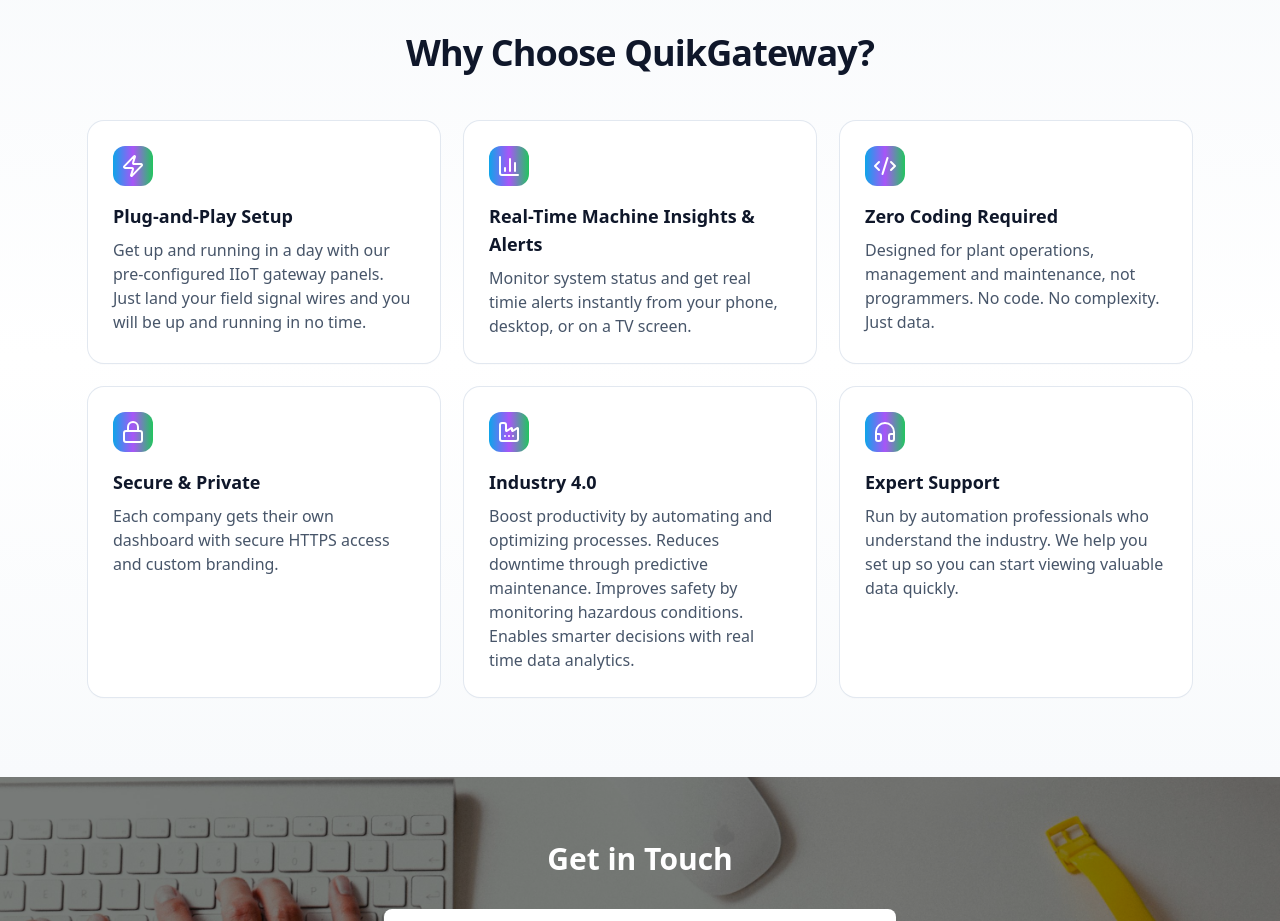
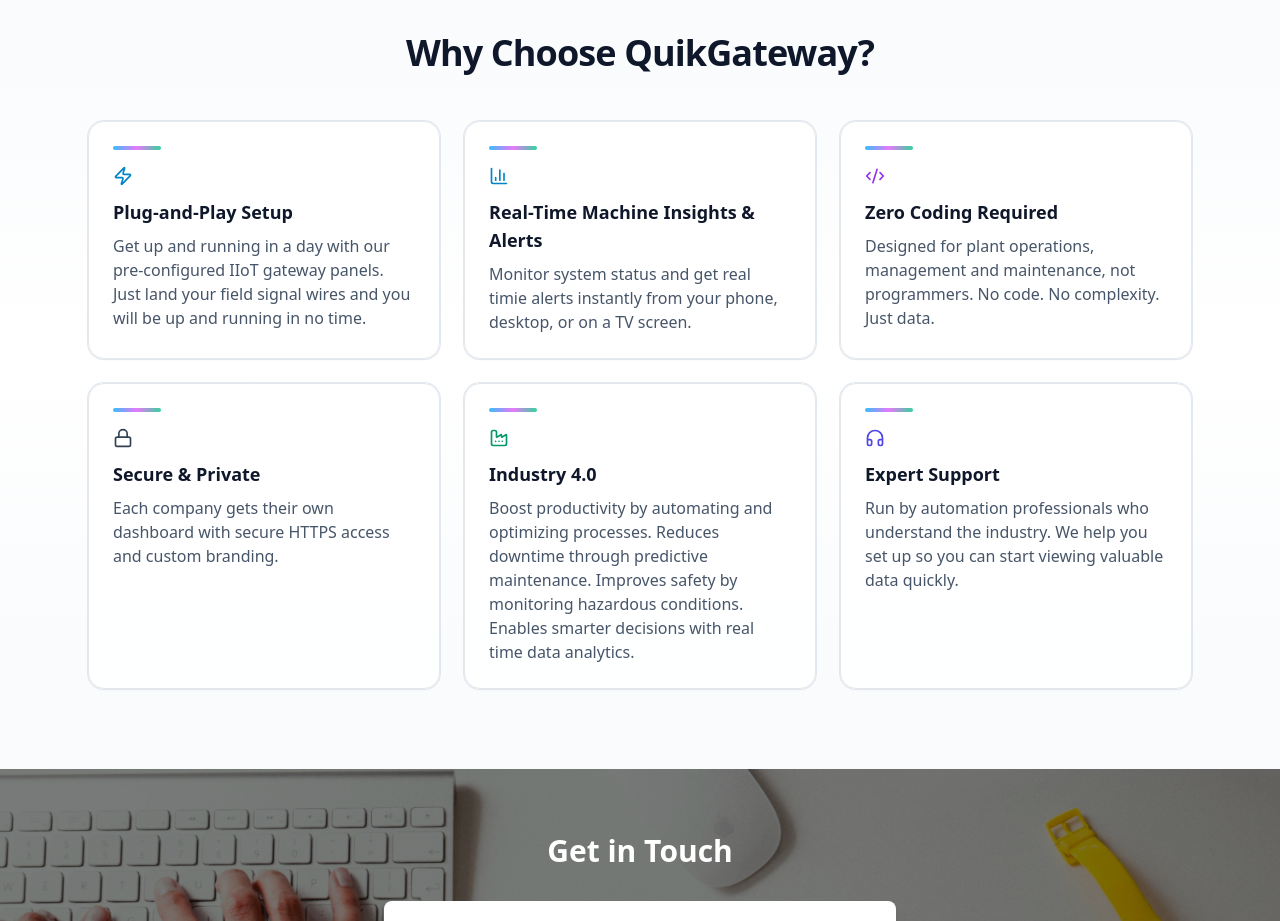
Before and after one commit to domcruz4/quikgateway-site, a Next.js app: page / in a window 1280 px wide. Shown: the part 1700-2621 px from the top of the page. Built offline with nearby package versions, Linux system fonts and the light colour scheme.

Commit message:
Update webpage content

```diff
--- a/src/app/page.tsx
+++ b/src/app/page.tsx
@@ -9,45 +9,52 @@
   Wind, Activity, Gauge, BarChart3, BellRing, TrendingUp, Wrench, Workflow, Briefcase
 } from "lucide-react";
 
-// Why Choose features (icons + text)
-type Feature = { icon: LucideIcon; title: string; text: string };
+// Why Choose features (match visuals from the earlier cards)
+type Feature = { icon: LucideIcon; title: string; text: string; color: string };
+
 const features: Feature[] = [
   {
     icon: Zap,
     title: "Plug-and-Play Setup",
     text:
-      "Get up and running in a day with our pre-configured IIoT gateway panels. Just land your field signal wires and you will be up and running in no time."
+      "Get up and running in a day with our pre-configured IIoT gateway panels. Just land your field signal wires and you will be up and running in no time.",
+    color: "text-sky-600",
   },
   {
     icon: BarChart3,
     title: "Real-Time Machine Insights & Alerts",
     text:
-      "Monitor system status and get real timie alerts instantly from your phone, desktop, or on a TV screen."
+      "Monitor system status and get real timie alerts instantly from your phone, desktop, or on a TV screen.",
+    color: "text-sky-600",
   },
   {
     icon: Code2,
     title: "Zero Coding Required",
     text:
-      "Designed for plant operations, management and maintenance, not programmers. No code. No complexity. Just data."
+      "Designed for plant operations, management and maintenance, not programmers. No code. No complexity. Just data.",
+    color: "text-purple-600",
   },
   {
     icon: Lock,
     title: "Secure & Private",
     text:
-      "Each company gets their own dashboard with secure HTTPS access and custom branding."
+      "Each company gets their own dashboard with secure HTTPS access and custom branding.",
+    color: "text-slate-700",
   },
   {
     icon: Factory,
     title: "Industry 4.0",
     text:
-      "Boost productivity by automating and optimizing processes. Reduces downtime through predictive maintenance. Improves safety by monitoring hazardous conditions. Enables smarter decisions with real time data analytics."
+      "Boost productivity by automating and optimizing processes. Reduces downtime through predictive maintenance. Improves safety by monitoring hazardous conditions. Enables smarter decisions with real time data analytics.",
+    color: "text-emerald-600",
   },
   {
     icon: Headphones,
     title: "Expert Support",
     text:
-      "Run by automation professionals who understand the industry. We help you set up so you can start viewing valuable data quickly."
-  }
+      "Run by automation professionals who understand the industry. We help you set up so you can start viewing valuable data quickly.",
+    color: "text-indigo-600",
+  },
 ];
 
 export default function Home() {
@@ -238,7 +245,7 @@
         </div>
       </section>
 
-      {/* Why Choose QuikGateway (modern gradient icon style) */}
+      {/* Why Choose QuikGateway — matched visuals */}
       <section className="relative py-20">
         <div className="pointer-events-none absolute inset-0 bg-gradient-to-b from-slate-50 via-white to-slate-50" />
         <div className="relative mx-auto max-w-6xl px-6">
@@ -252,17 +259,26 @@
             {features.map((item, i) => (
               <div
                 key={i}
-                className="group relative rounded-2xl border border-transparent bg-white p-6 shadow-sm ring-1 ring-slate-200
-                transition-all duration-300 ease-out hover:-translate-y-1 hover:shadow-lg
-                hover:shadow-[0_0_25px_-5px_rgba(56,189,248,0.5),0_0_25px_-5px_rgba(167,139,250,0.5),0_0_25px_-5px_rgba(34,197,94,0.5)]"
+                className="group relative rounded-2xl border bg-white/90 p-6 shadow-sm ring-1 ring-slate-200 transition-all hover:-translate-y-1 hover:shadow-lg"
               >
-                <div className="mb-4">
-                  <span className="inline-flex h-10 w-10 items-center justify-center rounded-xl bg-gradient-to-r from-sky-500 via-purple-500 to-green-500">
-                    <item.icon className="h-6 w-6 text-white" aria-hidden="true" />
-                  </span>
+                {/* same hover glow overlay */}
+                <div
+                  className="absolute inset-0 rounded-2xl opacity-0 transition-opacity duration-300 group-hover:opacity-100"
+                  style={{
+                    background:
+                      "radial-gradient(60% 60% at 50% 0%, rgba(56,189,248,0.18) 0%, rgba(167,139,250,0.14) 45%, rgba(34,197,94,0.12) 95%)",
+                  }}
+                />
+                <div className="relative">
+                  {/* same top gradient bar */}
+                  <div className="h-1 w-12 rounded-full bg-gradient-to-r from-sky-400 via-fuchsia-400 to-emerald-400 mb-4" />
+                  {/* single-color icon like earlier cards */}
+                  <div className="mb-3">
+                    <item.icon className={`h-5 w-5 ${item.color}`} aria-hidden="true" />
+                  </div>
+                  <h3 className="text-lg font-semibold text-slate-900">{item.title}</h3>
+                  <p className="mt-2 text-slate-600">{item.text}</p>
                 </div>
-                <h3 className="text-lg font-semibold text-slate-900">{item.title}</h3>
-                <p className="mt-2 text-slate-600">{item.text}</p>
               </div>
             ))}
           </div>
```
